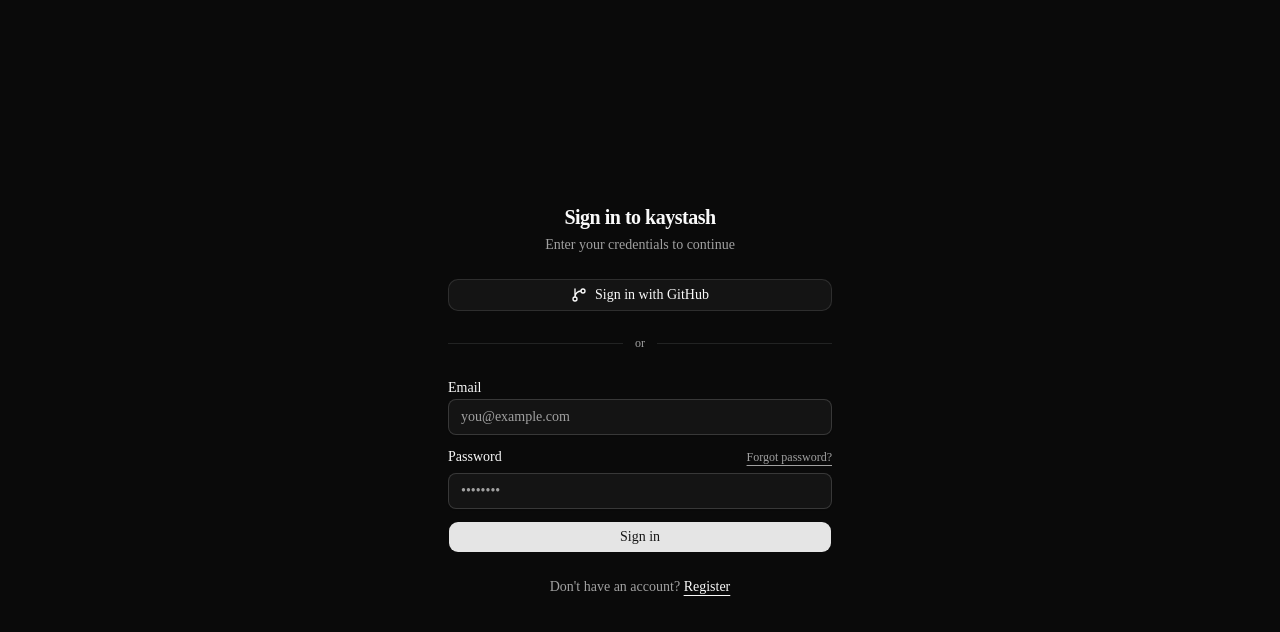
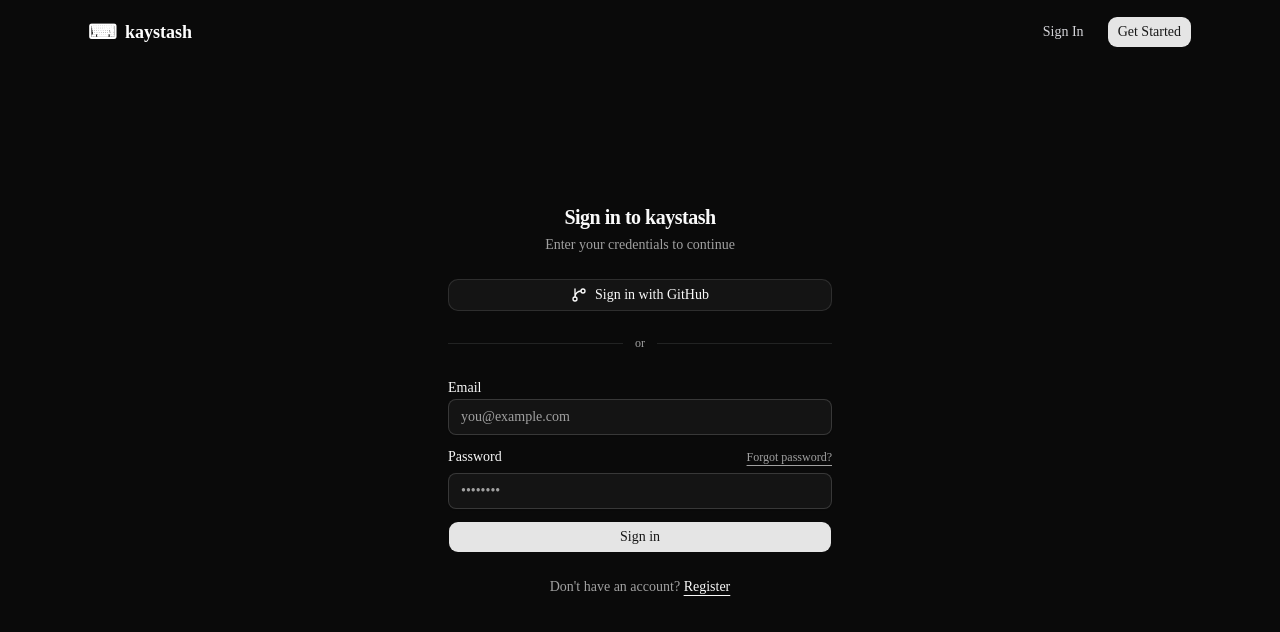
Before and after one commit to riskymind/Kaystash, a Next.js app: page /sign-in in a window 1280 px wide. Shown: the top 632 px of the page. Built offline with nearby package versions, Linux system fonts and the light colour scheme.

Commit message:
feat: add homepage navbar to auth pages without Features/Pricing links

```diff
--- a/context/current-feature.md
+++ b/context/current-feature.md
@@ -1,15 +1,21 @@
-# Current Feature
+# Current Feature: Auth Pages Navbar
 
 ## Status
-Not Started
+In Progress
 
 ## Goals
 
-<!-- List goals here -->
+- Add the homepage navbar to the sign-in and register pages
+- Strip the Features and Pricing scroll-buttons from the navbar on auth pages (those are landing-page-only anchors)
+- Keep the logo (links to `/`), Sign In button, and Get Started button
+- Navbar should sit at the top; auth card remains centered in the remaining viewport height
 
 ## Notes
 
-<!-- Add notes here -->
+- `NavbarClient` owns all the nav logic; add a `showNavLinks?: boolean` prop (default `true`) — when `false`, the Features/Pricing buttons are hidden in both desktop and mobile menus
+- Update `Navbar` server wrapper to accept and forward the same prop
+- Update `src/app/(auth)/layout.tsx` to render `<Navbar showNavLinks={false} />` above the centered content area, and adjust layout so the card is centered in the space below the 64 px navbar (use `pt-16 min-h-screen` on the outer wrapper, keep `flex-1 flex items-center justify-center` on the inner area)
+- No new component files needed — prop extension is enough
 
 ## History
 
--- a/src/app/(auth)/layout.tsx
+++ b/src/app/(auth)/layout.tsx
@@ -1,7 +1,12 @@
+import Navbar from '@/components/marketing/Navbar';
+
 export default function AuthLayout({ children }: { children: React.ReactNode }) {
   return (
-    <div className="min-h-screen flex items-center justify-center bg-background px-4">
-      {children}
+    <div className="min-h-screen bg-background">
+      <Navbar showNavLinks={false} />
+      <div className="pt-16 min-h-[calc(100vh-64px)] flex items-center justify-center px-4">
+        {children}
+      </div>
     </div>
   );
 }
--- a/src/components/marketing/Navbar.tsx
+++ b/src/components/marketing/Navbar.tsx
@@ -1,5 +1,5 @@
 import NavbarClient from './NavbarClient';
 
-export default function Navbar() {
-  return <NavbarClient />;
+export default function Navbar({ showNavLinks }: { showNavLinks?: boolean }) {
+  return <NavbarClient showNavLinks={showNavLinks} />;
 }
--- a/src/components/marketing/NavbarClient.tsx
+++ b/src/components/marketing/NavbarClient.tsx
@@ -9,7 +9,7 @@
   document.getElementById(id)?.scrollIntoView({ behavior: 'smooth' });
 }
 
-export default function NavbarClient() {
+export default function NavbarClient({ showNavLinks = true }: { showNavLinks?: boolean }) {
   const [scrolled, setScrolled] = useState(false);
   const [mobileOpen, setMobileOpen] = useState(false);
 
@@ -37,6 +37,7 @@
           <span>kaystash</span>
         </Link>
 
+        {showNavLinks && (
           <div className="hidden lg:flex items-center gap-8">
             <button onClick={() => scrollTo('features')} className="text-sm text-zinc-400 hover:text-white transition-colors cursor-pointer">
               Features
@@ -45,6 +46,7 @@
               Pricing
             </button>
           </div>
+        )}
 
         <div className="hidden lg:flex items-center gap-3">
           <Link
@@ -82,6 +84,8 @@
 
       {mobileOpen && (
         <div className="lg:hidden bg-zinc-950/95 backdrop-blur-md border-b border-white/5 px-4 pb-4 flex flex-col gap-3">
+          {showNavLinks && (
+            <>
               <button
                 className="text-sm text-zinc-400 hover:text-white py-2 transition-colors text-left cursor-pointer"
                 onClick={() => { scrollTo('features'); setMobileOpen(false); }}
@@ -94,6 +98,8 @@
               >
                 Pricing
               </button>
+            </>
+          )}
           <Link
             href="/sign-in"
             className="text-sm text-zinc-400 hover:text-white py-2 transition-colors"
```
Lines whose indentation alone changed are shown as unchanged.
